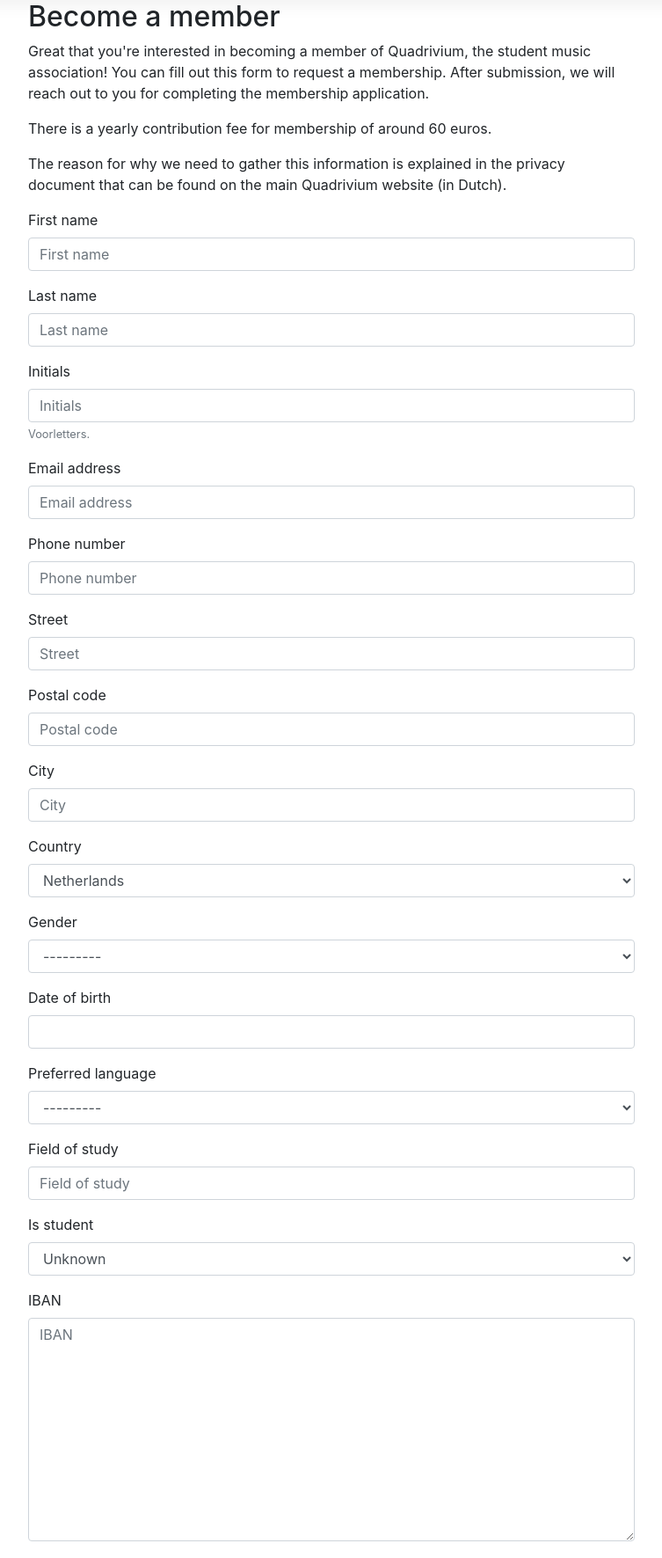
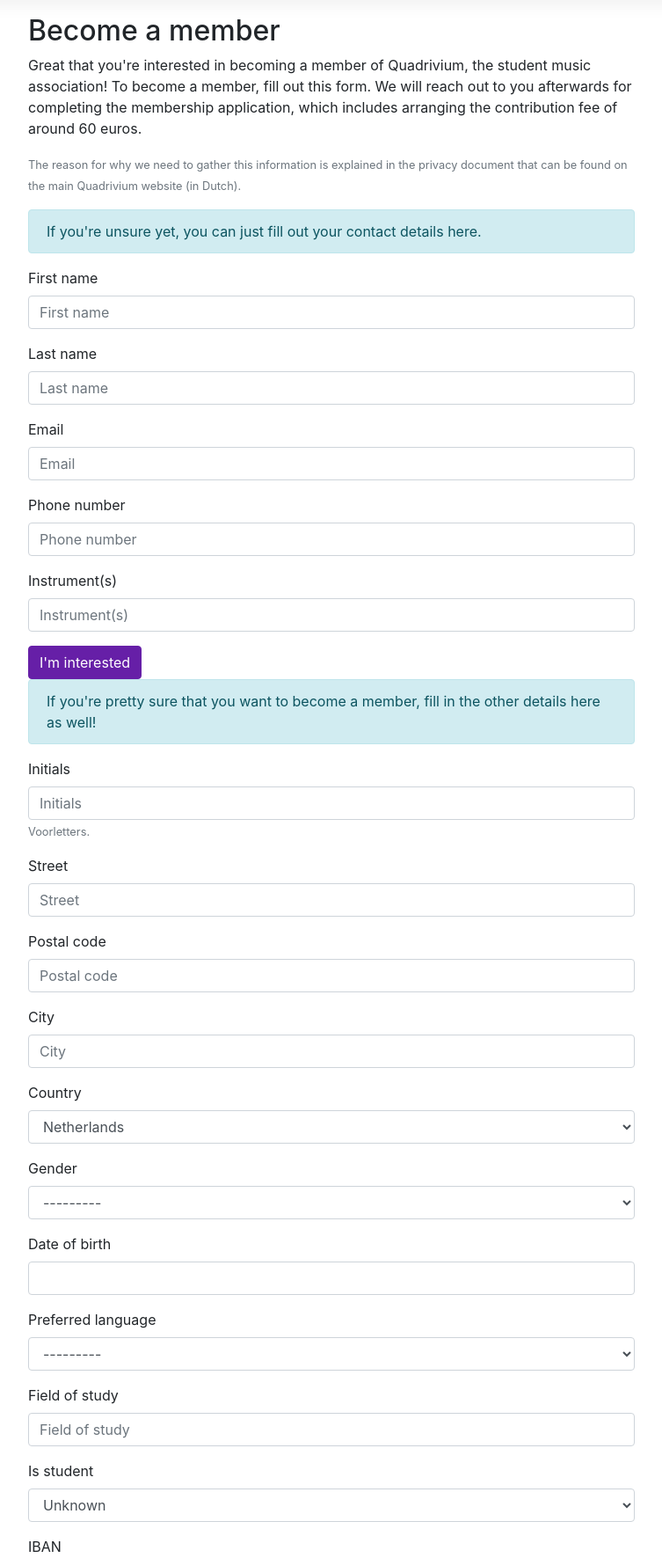
Before and after one commit to mhvis/tutti, a Django app: page /members/subscribe/ in a window 1280 px wide. Shown: the part 66-1837 px from the top of the page at 88% size, without its empty margins (263-1016 px from the left). Run offline with Django 3.2, Linux system fonts and the light colour scheme; some libraries are stand-ins or nearby versions.

Commit message:
Membership request

```diff
--- a/members/admin.py
+++ b/members/admin.py
@@ -13,7 +13,7 @@
 from members.adminjobqueue import register_job_queue_admin
 from members.adminresources import PersonResource
 from members.models import User, QGroup, Person, Instrument, Key, GSuiteAccount, ExternalCard, \
-    ExternalCardLoan, GroupMembership, PersonTreasurerFields
+    ExternalCardLoan, GroupMembership, PersonTreasurerFields, MembershipRequest
 
 
 class QAdmin(admin.AdminSite):
@@ -301,3 +301,4 @@
 admin_site.register(Instrument)
 admin_site.register(Key)
 admin_site.register(GSuiteAccount)
+admin_site.register(MembershipRequest)
--- a/members/forms.py
+++ b/members/forms.py
@@ -2,7 +2,7 @@
 from django.contrib.auth.forms import PasswordChangeForm
 from ldap3.core.exceptions import LDAPInvalidCredentialsResult
 
-from members.models import Person
+from members.models import Person, MembershipRequest
 from sync.ldap import get_connection
 
 
@@ -54,23 +54,11 @@
 
 
 class SubscribeForm(forms.ModelForm):
-    instrument = forms.CharField(label="Instrument(s)", max_length=150)
-    subassociation = forms.MultipleChoiceField(
-        choices=[
-            ("ensuite", "Ensuite - symphony orchestra"),
-            ("vokollage", "Vokollage - choir"),
-            ("auletes", "Auletes - wind orchestra"),
-            ("piano", "Piano member - use our rehearsal rooms and join association-wide activities")],
-        help_text="Which sub-associations are you interested in? If you are not interested in the orchestra and choir, "
-                  "select piano member.",
-        widget=forms.CheckboxSelectMultiple)
-    remarks = forms.CharField(widget=forms.Textarea)
-
     class Meta:
-        model = Person
+        model = MembershipRequest
         fields = ['first_name', 'last_name', 'initials', 'email', 'phone_number', 'street', 'postal_code', 'city',
                   'country', 'gender', 'date_of_birth', 'preferred_language', 'field_of_study', 'is_student', 'iban',
-                  'tue_card_number']
+                  'tue_card_number', 'remarks', 'sub_association', 'instruments']
         help_texts = {
             'initials': "Voorletters.",
             'tue_card_number': "If you have a TU/e campus card, fill in the number that is printed sideways "
@@ -79,7 +67,7 @@
                                "day however the entrance is usually always open to anyone.",
         }
 
-    def __init__(self, *args, **kwargs):
-        super().__init__(*args, **kwargs)
-        for key, field in self.fields.items():
-            field.required = True
+    # def __init__(self, *args, **kwargs):
+    #     super().__init__(*args, **kwargs)
+    #     for key, field in self.fields.items():
+    #         field.required = True
--- a/members/models.py
+++ b/members/models.py
@@ -8,6 +8,7 @@
 from ldap3 import HASHED_SALTED_SHA512
 from ldap3.utils.hashed import hashed
 from localflavor.generic.models import IBANField
+from multiselectfield import MultiSelectField
 from phonenumber_field.modelfields import PhoneNumberField
 
 
@@ -238,3 +239,53 @@
                                     choices=DEPOSIT_CHOICES,
                                     blank=True,
                                     help_text='Money deposit for the card.')
+
+
+class MembershipRequest(models.Model):
+    first_name = models.CharField(max_length=150)
+    last_name = models.CharField(max_length=150)
+    email = models.EmailField(max_length=150)
+    phone_number = PhoneNumberField()
+    instruments = models.CharField(max_length=150, verbose_name="instrument(s)")
+
+    initials = models.CharField(max_length=30, blank=True)
+
+    # Address
+    street = models.CharField(max_length=150, blank=True)
+    postal_code = models.CharField(max_length=30, blank=True)
+    city = models.CharField(max_length=150, blank=True)
+    country = CountryField(blank=True, default='NL')
+
+    PREFERRED_LANGUAGES = (
+        ('en-us', 'English'),
+        ('nl-nl', 'Dutch'),
+    )
+    preferred_language = models.CharField(max_length=30,
+                                          blank=True,
+                                          choices=PREFERRED_LANGUAGES)
+    tue_card_number = models.IntegerField(null=True,
+                                          blank=True,
+                                          verbose_name='TU/e card number')
+    date_of_birth = models.DateField(null=True, blank=True)
+    gender = models.CharField(max_length=30,
+                              blank=True,
+                              choices=(('male', 'Male'), ('female', 'Female')))
+    is_student = models.BooleanField(null=True, blank=True)
+
+    sub_association = MultiSelectField(
+        choices=[
+            ("ensuite", "Ensuite - symphony orchestra"),
+            ("vokollage", "Vokollage - choir"),
+            ("auletes", "Auletes - wind orchestra"),
+            ("piano", "Piano member - use our rehearsal rooms and join association-wide activities")],
+        help_text="Which sub-associations are you interested in? If you are not interested in the orchestra and choir, "
+                  "select piano member.",
+        verbose_name="sub-association",
+        blank=True)
+
+    field_of_study = models.CharField(max_length=150,
+                                      blank=True)
+
+    iban = IBANField(blank=True, verbose_name='IBAN')
+
+    remarks = models.TextField(blank=True)
--- a/members/templates/members/subscribe_form.html
+++ b/members/templates/members/subscribe_form.html
@@ -1,27 +1,62 @@
 {% extends "base_public.html" %}
 {% load bootstrap4 %}
+
+{% block title %}Become a Quadrivium member{% endblock %}
 
 {% block content %}
     <h2>Become a member</h2>
     <p>
         Great that you're interested in becoming a member of Quadrivium, the student music association!
-        You can fill out this form to request a membership.
-        After submission, we will reach out to you for completing the membership application.
+        To become a member, fill out this form.
+        We will reach out to you afterwards for completing the membership application,
+        which includes arranging the contribution fee of around 60 euros.
     </p>
+    {#    <div class="alert alert-info">#}
+    {#        #}
+    {#    </div>#}
     <p>
-        There is a yearly contribution fee for membership of around 60 euros.
-    </p>
-    <p>
-        The reason for why we need to gather this information is explained in the privacy document that can be found on the
-        main Quadrivium website (in Dutch).
+        <small class="text-muted">
+            The reason for why we need to gather this information is explained in the privacy document that can be found
+            on the
+            main Quadrivium website (in Dutch).
+        </small>
     </p>
 
     <form method="post" action="{% url 'members:subscribe' %}">
         {% csrf_token %}
-        {% bootstrap_form form layout='horizontal' %}
-    {% buttons %}
-        <button type="submit" class="btn btn-primary">Request membership</button>
-    {% endbuttons %}
+    <div class="alert alert-info">
+        If you're unsure yet, you can just fill out your contact details here.
+    </div>
+        {% bootstrap_form_errors form type='non_fields' %}
+        {% bootstrap_field form.first_name layout='horizontal' label_class='col-sm-3' field_class='col-sm-9' %}
+        {% bootstrap_field form.last_name layout='horizontal' label_class='col-sm-3' field_class='col-sm-9' %}
+        {% bootstrap_field form.email layout='horizontal' label_class='col-sm-3' field_class='col-sm-9' %}
+        {% bootstrap_field form.phone_number layout='horizontal' label_class='col-sm-3' field_class='col-sm-9' %}
+        {% bootstrap_field form.instruments layout='horizontal' label_class='col-sm-3' field_class='col-sm-9' %}
+        {% buttons %}
+            <button type="submit" class="btn btn-primary">I'm interested</button>
+        {% endbuttons %}
+    <div class="alert alert-info">
+        If you're pretty sure that you want to become a member, fill in the other details here as well!
+    </div>
+        {% bootstrap_field form.initials layout='horizontal' label_class='col-sm-3' field_class='col-sm-9' %}
+        {% bootstrap_field form.street layout='horizontal' label_class='col-sm-3' field_class='col-sm-9' %}
+        {% bootstrap_field form.postal_code layout='horizontal' label_class='col-sm-3' field_class='col-sm-9' %}
+        {% bootstrap_field form.city layout='horizontal' label_class='col-sm-3' field_class='col-sm-9' %}
+        {% bootstrap_field form.country layout='horizontal' label_class='col-sm-3' field_class='col-sm-9' %}
+        {% bootstrap_field form.gender layout='horizontal' label_class='col-sm-3' field_class='col-sm-9' %}
+        {% bootstrap_field form.date_of_birth layout='horizontal' label_class='col-sm-3' field_class='col-sm-9' %}
+        {% bootstrap_field form.preferred_language layout='horizontal' label_class='col-sm-3' field_class='col-sm-9' %}
+        {% bootstrap_field form.field_of_study layout='horizontal' label_class='col-sm-3' field_class='col-sm-9' %}
+        {% bootstrap_field form.is_student layout='horizontal' label_class='col-sm-3' field_class='col-sm-9' %}
+        {% bootstrap_field form.iban layout='horizontal' label_class='col-sm-3' field_class='col-sm-9' %}
+        {% bootstrap_field form.tue_card_number layout='horizontal' label_class='col-sm-3' field_class='col-sm-9' %}
+        {% bootstrap_field form.sub_association layout='horizontal' label_class='col-sm-3' field_class='col-sm-9' %}
+        {% bootstrap_field form.remarks layout='horizontal' label_class='col-sm-3' field_class='col-sm-9' %}
+
+        {% buttons %}
+            <button type="submit" class="btn btn-primary">Become a member</button>
+        {% endbuttons %}
     </form>
 
 {% endblock %}
--- a/members/urls.py
+++ b/members/urls.py
@@ -1,6 +1,7 @@
 from django.urls import path
 
-from members.views import MyPasswordChangeDoneView, MyPasswordChangeView, ProfileView, ProfileFormView, SubscribeView
+from members.views import MyPasswordChangeDoneView, MyPasswordChangeView, ProfileView, ProfileFormView, SubscribeView, \
+    SubscribeDoneView
 
 app_name = "members"
 
@@ -10,4 +11,5 @@
     path('info/', ProfileView.as_view(), name="profile"),
     path('info/change/', ProfileFormView.as_view(), name="profile_form"),
     path('subscribe/', SubscribeView.as_view(), name="subscribe"),
+    path('subscribe/done/', SubscribeDoneView.as_view(), name="subscribe_done"),
 ]
--- a/members/views.py
+++ b/members/views.py
@@ -55,3 +55,12 @@
 class SubscribeView(FormView):
     template_name = "members/subscribe_form.html"
     form_class = SubscribeForm
+    success_url = reverse_lazy('members:subscribe_done')
+
+    def form_valid(self, form):
+        form.save()
+        return super().form_valid(form)
+
+
+class SubscribeDoneView(TemplateView):
+    template_name = "members/subscribe_form_done.html"
--- a/pages/templates/base_public.html
+++ b/pages/templates/base_public.html
@@ -7,7 +7,13 @@
             <img src="{% static "img/logo_white.svg" %}" height="40" alt="ESMG Quadrivium">
         </div>
     </div>
-    <div class="container" style="max-width: 720px;">
+    <div class="container py-3" style="max-width: 720px;">
         {% block content %}{% endblock %}
     </div>
+
+    <footer class="footer py-3">
+        <div class="container" style="max-width: 720px;">
+            <span class="text-muted">Made by Qomputer Qlub—Quadrivium ICT Committee</span>
+        </div>
+    </footer>
 {% endblock %}
--- a/requirements.txt
+++ b/requirements.txt
@@ -23,10 +23,11 @@
 django-health-check==3.12.1  # via -r requirements.in
 django-import-export==2.3.0  # via -r requirements.in
 django-localflavor==3.0.1  # via -r requirements.in
+django-multiselectfield==0.1.12  # via -r requirements.in
 django-phonenumber-field==4.0.0  # via -r requirements.in
 django-picklefield==3.0.1  # via django-q
 django-q==1.3.2           # via -r requirements.in
-django==3.0.8             # via -r requirements.in, django-bootstrap4, django-health-check, django-import-export, django-localflavor, django-phonenumber-field, django-picklefield, django-q
+django==3.0.8             # via -r requirements.in, django-bootstrap4, django-health-check, django-import-export, django-localflavor, django-multiselectfield, django-phonenumber-field, django-picklefield, django-q
 et-xmlfile==1.0.1         # via openpyxl
 idna==2.10                # via requests
 jdcal==1.4.1              # via openpyxl
```
Also changed, not shown: members/templates/members/subscribe_form_done.html (added, +10 -0 lines), members/migrations/0004_membershiprequest.py (added), 1 other file.
